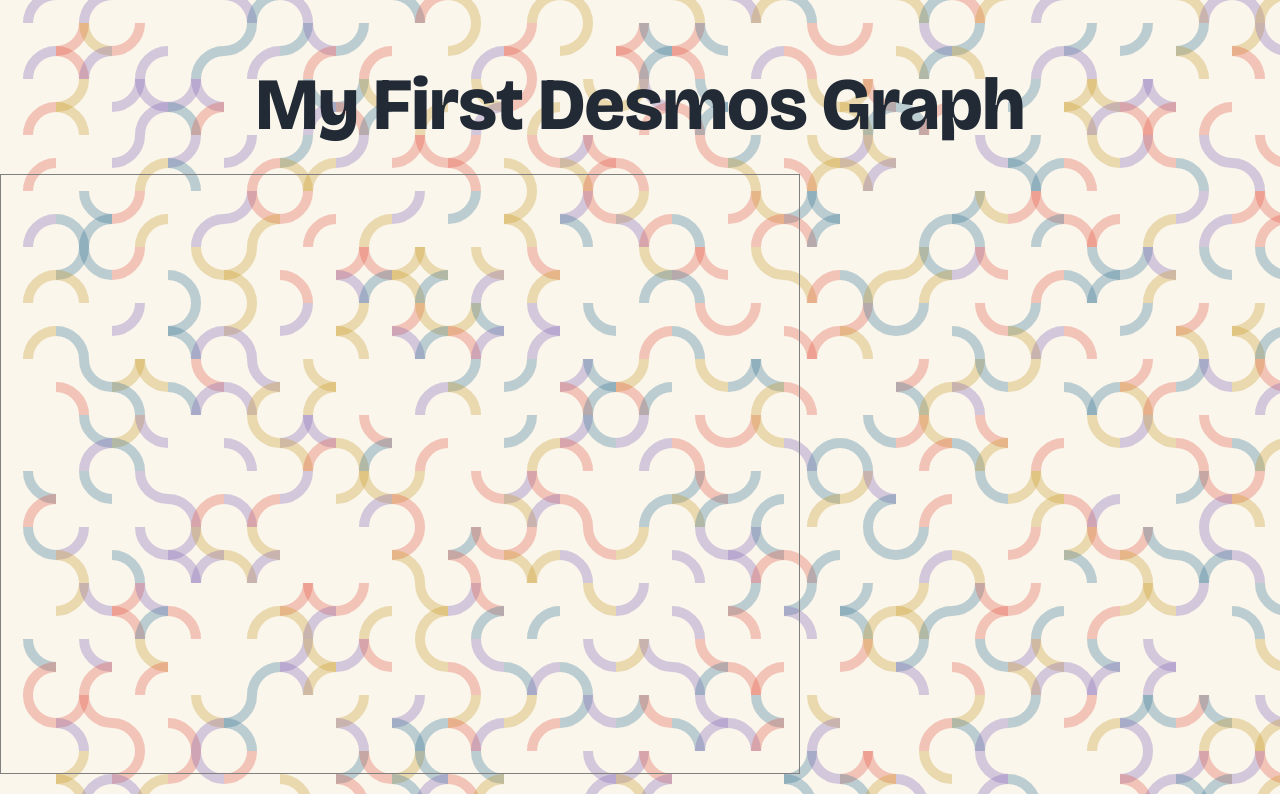
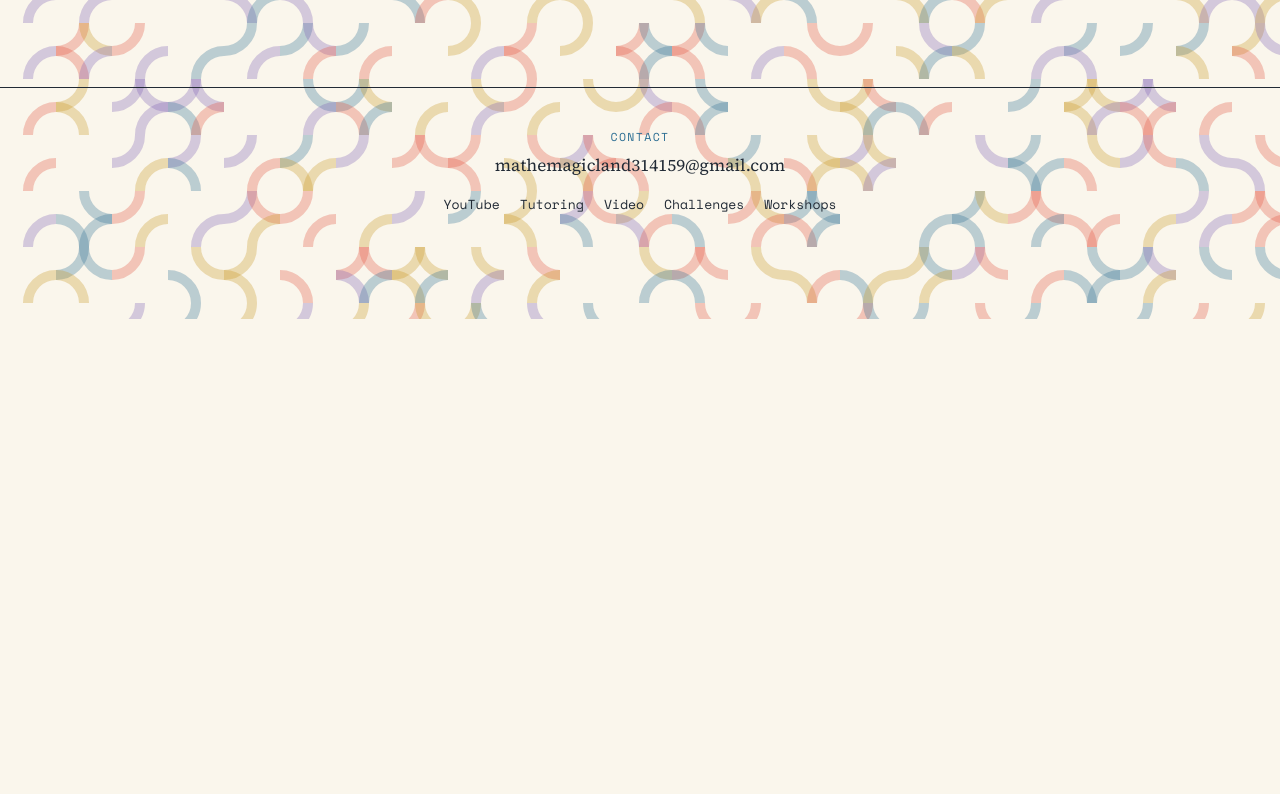
Before and after one commit to mathemagicland/mathemagicland.github.io, a plain HTML site: page index.html in a window 1280 px wide. Shown: the part 481-1275 px from the top of the page. After the commit the page ends 800 px from the top, so only its background shows below. Drawn offline with nearby package versions, Linux system fonts and the light colour scheme; a script that the page names is missing.

Commit message:
Update index.html

```diff
--- a/index.html
+++ b/index.html
@@ -6,7 +6,10 @@
 <title>Mathemagicland — Math &amp; Art, Plotted Together</title>
 <meta name="description" content="Mathemagicland: math tutoring, math/art videos, community challenges, and group workshops.">
 <link rel="stylesheet" href="styles.css">
+  <link rel="stylesheet" href="styles.css">
+<script src="https://www.desmos.com/api/v1.11/calculator.js?apiKey=desmos"></script>
 </head>
+
 <body>
 
 <canvas id="tess-bg" data-pattern="truchet"></canvas>
@@ -36,6 +39,7 @@
         <a href="video.html" class="btn btn-red">Watch on YouTube</a>
         <a href="challenges.html" class="btn btn-blue">See past Desmos challenges</a>
       </div>
+      <div id="calculator"></div>
     </div>
   </div>
 </header>
@@ -64,42 +68,6 @@
   </div>
 </section> -->
 
-<!DOCTYPE html>
-<html>
-<head>
-  <meta charset="utf-8">
-
-  <!-- Load the Desmos API -->
-  <script src="https://www.desmos.com/api/v1.11/calculator.js?apiKey=desmos"></script>
-
-  <style>
-    /* This is the box the graph will appear inside */
-    #calculator {
-      width: 800px;
-      height: 600px;
-      border: 1px solid gray;
-    }
-  </style>
-</head>
-
-<body>
-
-  <h1>My First Desmos Graph</h1>
-
-  <!-- Empty box that JavaScript will turn into a Desmos graph -->
-  <div id="calculator"></div>
-
-  <script>
-    // Find the div whose id is "calculator"
-    const elt = document.getElementById("calculator");
-
-    // Turn that div into a Desmos calculator
-    const calculator = Desmos.GraphingCalculator(elt);
-  </script>
-
-</body>
-</html>
-
 <footer>
   <div class="wrap footer-row">
     <div>
@@ -116,6 +84,10 @@
   </div>
 </footer>
 
+  <script>
+const elt = document.getElementById("calculator");
+const calculator = Desmos.GraphingCalculator(elt);
+</script>
 <script src="script.js"></script>
 </body>
 </html>
```
